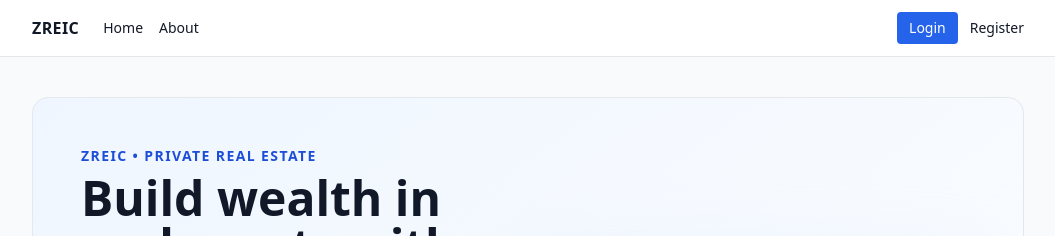
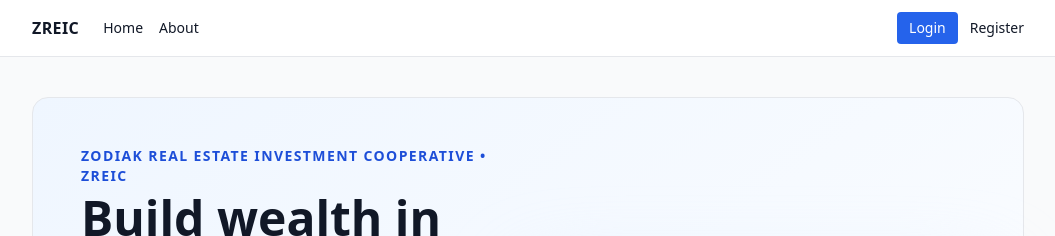
Before and after one commit to eagboifo/zreic-frontend, a React (Vite) app: page /home in a window 1280 px wide. Shown: the top 236 px of the page, without its empty margins (112-1167 px from the left). Built offline with nearby package versions, Linux system fonts and the light colour scheme; no server answers.

Commit message:
Home: new landing hero + features + stats + CTA

```diff
--- a/src/pages/Home.jsx
+++ b/src/pages/Home.jsx
@@ -13,8 +13,7 @@
         <div className="grid md:grid-cols-2 gap-10 items-center">
           <div>
             <p className="text-sm uppercase tracking-widest text-blue-700 font-semibold">
-              ZREIC • Private Real Estate
-            </p>
+            Zodiak Real Estate Investment Cooperative  • ZREIC </p>
             <h1 className="mt-2 text-4xl md:text-5xl font-extrabold leading-tight text-gray-900">
               Build wealth in real assets with clarity and control.
             </h1>
```
